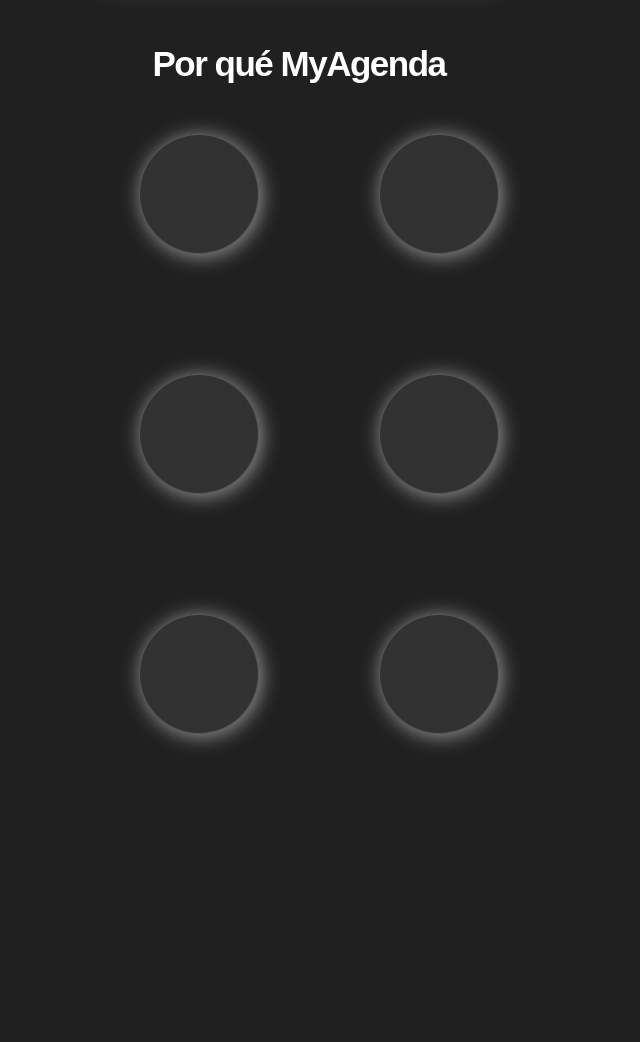
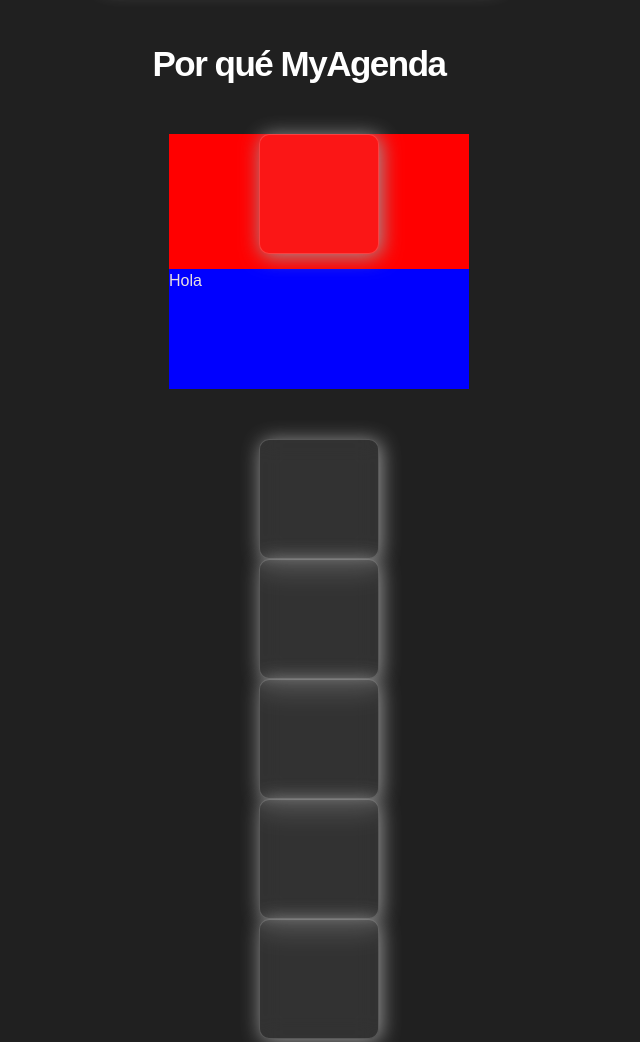
Before and after one commit to Sergiioog/PaginaSass, an Astro site: page / in a window 1280 px wide. Shown: the part 2560-3602 px from the top of the page, without its empty margins (341-981 px from the left). Before the commit the page ends 3344 px from the top, so only its background shows below. Built offline with nearby package versions, Linux system fonts and the light colour scheme; Astro itself is replaced by a stand-in of ours.

Commit message:
Tarjetas

```diff
--- a/src/components/sections/PorQueMyAgenda.astro
+++ b/src/components/sections/PorQueMyAgenda.astro
@@ -1,7 +1,10 @@
 <section>
     <h1>Por qué MyAgenda</h1>
     <ul>
-        <li></li>
+        <div class="divSeccion">
+            <li></li>
+            <p>Hola</p>
+        </div>
         <li></li>
         <li></li>
         <li></li>
@@ -18,40 +21,62 @@
     justify-content: center;
     align-items: center;
     flex-direction: column;
-    height: auto;
+    height: 100%;
     max-width: 90%;
     margin-left: auto;
     margin-right: auto;
 }
+
 section h1 {
     font-size: 35px;
     text-align: center;
     color: white;
     letter-spacing: -1.5px;
     line-height: 40px;
+    display: flex;
+    justify-content: center;
+    align-items: center;
 }
+
 ul {
     margin: 50px;
     width: 100%;
     height: auto;
-    display: grid;
-    grid-template-columns: auto auto; /* Dos columnas de ancho automático */
-    justify-content: center; /* Centra el grid horizontalmente */
-    gap: 120px; /* Márgenes equitativos entre elementos */
     list-style: none;
+    display: flex;
+    justify-content: center;
+    align-items: center; /* Solo necesitas definir align-items una vez */
+    flex-direction: column;
+}
+.divSeccion {
+    background-color: red;
+    display: flex;
+    justify-content: center;
     align-items: center;
+    flex-direction: column;
+    margin-bottom: 50px;
+
 }
+
 li {
+    height: 120px;
+    width: 120px;
+    background-color: gray;
+    background: rgba(213, 213, 213, 0.1);
+    box-shadow: 2px 2px 20px 0.1px rgb(154, 154, 154);
+    backdrop-filter: blur(10.5px);
+    -webkit-backdrop-filter: blur(10.5px);
+    border-radius: 10px;
+    border: 1px solid rgba(255, 255, 255, 0.18);
+    padding: 20px;
+}
 
+.divSeccion p {
+    background-color: blue;
+    width: 300px;
+    max-width: 300px;
+    margin-top: 15px;
     height: 120px;
-        width: 120px;
-        background-color: gray;
-        background: rgba( 213, 213, 213, 0.1 );
-        box-shadow:2px 2px 20px 0.1px rgb(154, 154, 154);
-        backdrop-filter: blur( 10.5px );
-        -webkit-backdrop-filter: blur( 10.5px );
-        border-radius: 10px;
-        border: 1px solid rgba( 255, 255, 255, 0.18 );
-        border-radius: 100%;
 }
+
 </style>
--- /dev/null
+++ b/src/components/sections/TuAplicacionFavorita.astro
@@ -0,0 +1,6 @@
+<section>
+</section>
+
+<style lang="scss">
+
+</style>
```
